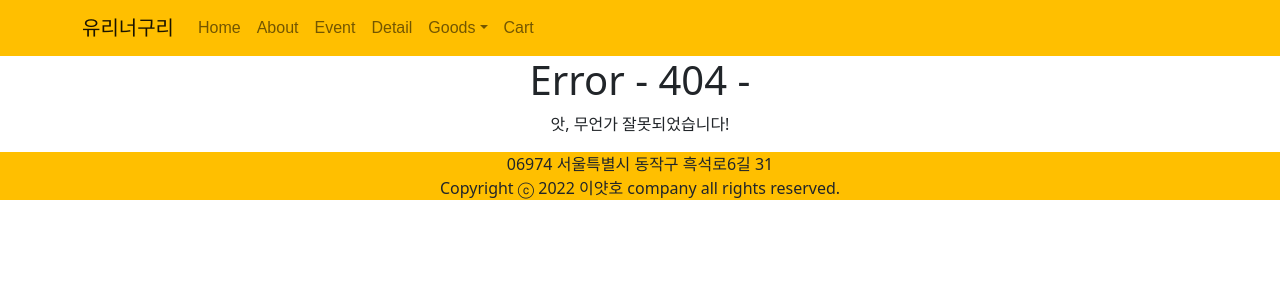
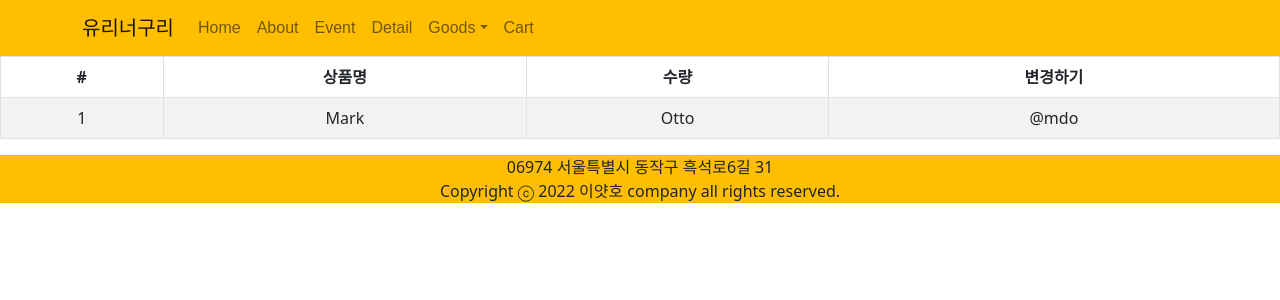
Before and after one commit to ej-rarus/shop, a React (Create React App) app: page /cart in a window 1280 px wide. Before the commit this address had no page. Shown: the top 300 px of the page. Built offline with nearby package versions, Linux system fonts and the light colour scheme.

Commit message:
cart page

```diff
--- a/src/App.js
+++ b/src/App.js
@@ -1,5 +1,5 @@
 /* eslint-disable */
-import { useState } from 'react';
+import { createContext, useState } from 'react';
 import 'bootstrap/dist/css/bootstrap.min.css';
 import { Button, Navbar, Container, Nav, NavDropdown } from 'react-bootstrap';
 import { Routes, Route, Link, useNavigate, Outlet } from "react-router-dom";
@@ -12,12 +12,17 @@ import Error404 from './pages/404';
 import About from './pages/About';
 import Event from './pages/Event';
 import { One, Two } from './components/event-content';
+import Cart from './pages/Cart';
 import Loadingspinner from './components/Loading';
+
+
+export let Context1 = createContext()
 
 
 function App() {
 
   let [shoes, setShoes] = useState(data);
+  let [stash, setStash] = useState([10, 11, 12]);
   let navigate = useNavigate();
   let [seemore, setSeemore] = useState(1);
   let [loadingmode, setLoadingmode] = useState(false);
@@ -54,7 +59,7 @@ function App() {
                 <NavDropdown.Divider />
                 <NavDropdown.Item href="outlet">Outlet</NavDropdown.Item>
               </NavDropdown>
-              <Nav.Link href="link">Cart</Nav.Link>
+              <Nav.Link href="cart">Cart</Nav.Link>
             </Nav>
           </Navbar.Collapse>
         </Container>
@@ -105,12 +110,17 @@ function App() {
             </div>
           }
         />
-        <Route path="/detail/:id" element={<Details shoes={shoes} />} />
+        <Route path="/detail/:id" element={
+          <Context1.Provider value={{stash}}>
+            <Details shoes={shoes}/>
+          </Context1.Provider>
+        } />
         <Route path="/about" element={<About />} />
         <Route path="/event" element={<Event></Event>}>
           <Route path="one" element={<One></One>} />
           <Route path="two" element={<Two></Two>} />
         </Route>
+        <Route path="/cart" element={<Cart></Cart>}></Route>
 
         <Route path="*" element={<Error404></Error404>}></Route>
       </Routes>
--- /dev/null
+++ b/src/pages/Cart.js
@@ -0,0 +1,33 @@
+/* eslint-disable */
+
+import { useContext, useEffect, useState } from "react";
+import { useParams } from "react-router-dom";
+import { Table } from "react-bootstrap";
+
+
+function Cart(){
+    return (
+      <div>
+        <Table striped bordered hover>
+          <thead>
+            <tr>
+              <th>#</th>
+              <th>상품명</th>
+              <th>수량</th>
+              <th>변경하기</th>
+            </tr>
+          </thead>
+          <tbody>
+            <tr>
+              <td>1</td>
+              <td>Mark</td>
+              <td>Otto</td>
+              <td>@mdo</td>
+            </tr>
+          </tbody>
+        </Table>
+      </div>
+    );
+}
+
+export default Cart;
--- a/src/pages/Detail.js
+++ b/src/pages/Detail.js
@@ -1,9 +1,10 @@
 /* eslint-disable */
 
-import { useEffect, useState } from "react";
+import { useContext, useEffect, useState } from "react";
 import { useParams } from "react-router-dom";
 import styled from "styled-components";
 import { Nav, NavItem } from 'react-bootstrap';
+import { Context1 } from './../App.js';
 
 let BlueBtn = styled.button`
   background: ${ props => props.bg };
@@ -20,6 +21,7 @@ let Box = styled.div`
 
 function Details(props) {
 
+  let {stash} = useContext(Context1);
   let [alert, setAlert] = useState(true);
   let [count, setCount] = useState(0);
   let [blah, setBlah] = useState("");
@@ -116,16 +118,16 @@ function Details(props) {
             </Nav.Link>
           </Nav.Item>
         </Nav>
-        <TabContent tab={tab} />
+        <TabContent tab={tab} shoes={props.shoes}/>
       </div>
     </div>
   );
 }
 
-function TabContent({tab}){
+function TabContent({tab, shoes}){
 
   let [fade, setFade] = useState('');
-
+  let {stash} = useContext(Context1)
 
   useEffect(()=>{
     let a = setTimeout(()=>{ setFade('end') }, 100)
@@ -137,7 +139,7 @@ function TabContent({tab}){
   }, [tab])
 
   return (<div className={ 'start ' + fade }>
-    { [<div>내용 0</div>,<div>내용 1</div>,<div>내용 2</div>][tab] }
+    { [<div>{shoes[0].title}</div>,<div>{shoes[1].title}</div>,<div>{shoes[2].title}</div>][tab] }
   </div>)
 
 }
```
